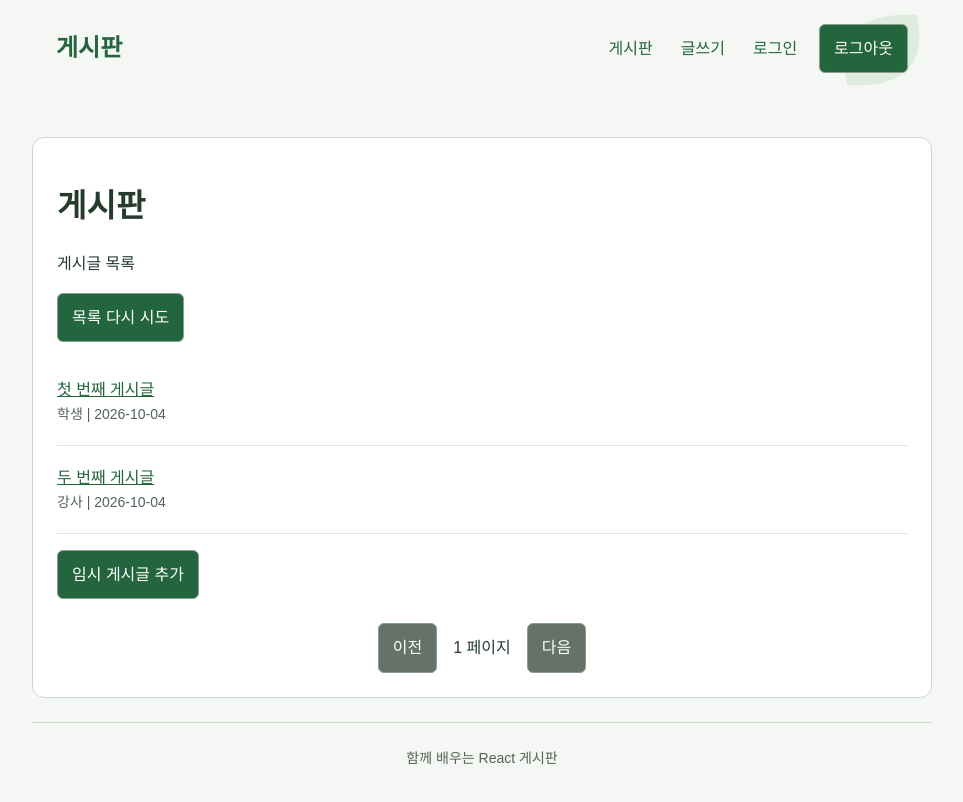
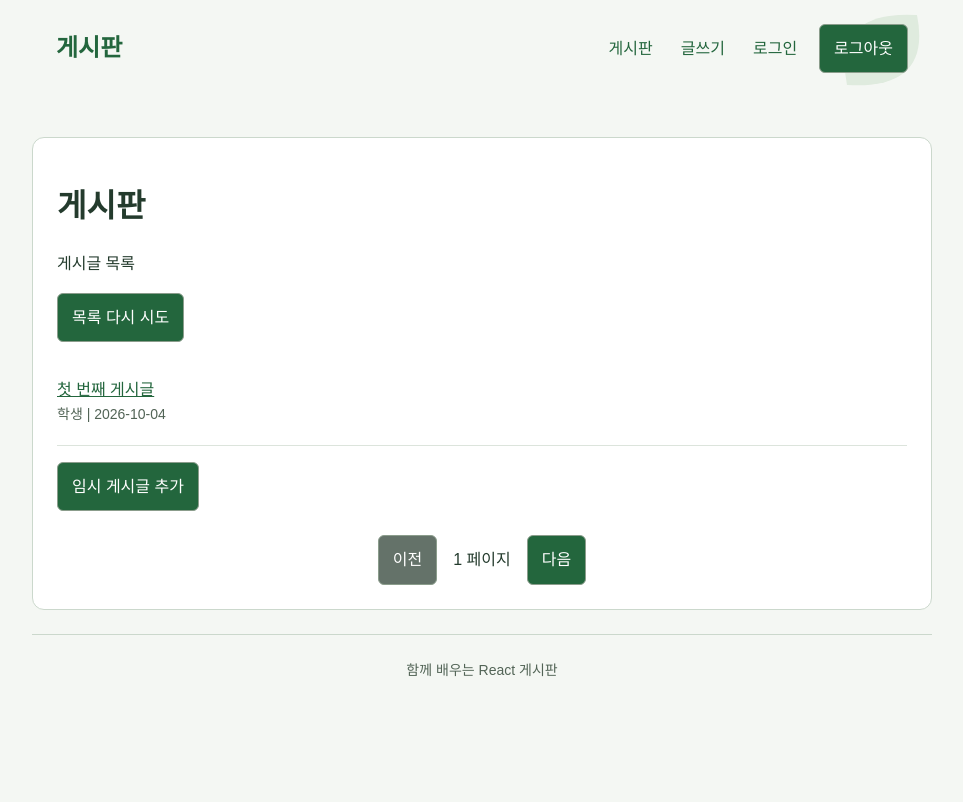
Before and after one commit to teiubese00000-bot/front-react, a React (Vite) app: page / in a window 1280 px wide. Shown: the top 802 px of the page, without its empty margins (158-1121 px from the left). Built offline with nearby package versions, Linux system fonts and the light colour scheme.

Commit message:
URL Query로 샘플 게시글 페이지 이동

```diff
--- a/src/App.jsx
+++ b/src/App.jsx
@@ -9,19 +9,33 @@ import Login from "./components/Login";
 import "./style.css";
 
 export default function App() {
+  const [isLoggedIn, setIsLoggedIn] = useState(false);
+
   const [posts, setPosts] = useState([
-    {id: 1, title: "첫 번째 게시글", authorNickname: "학생", createdDatetime: "2026-10-04", content: "우끼끼"},
-    {id: 2, title: "두 번째 게시글", authorNickname: "강사", createdDatetime: "2026-10-04", content: "바나나"},
+    {
+      id: 1,
+      title: "첫 번째 게시글",
+      authorNickname: "학생",
+      createdDatetime: "2026-10-04",
+      content: "우끼끼",
+    },
+    {
+      id: 2,
+      title: "두 번째 게시글",
+      authorNickname: "강사",
+      createdDatetime: "2026-10-04",
+      content: "바나나",
+    },
   ]);
 
-  function addPracticePost(){
+  function addPracticePost() {
     const id = Date.now();
     setPosts((currentPosts) => [
       {
         id,
         title: `임시 게시글 ${currentPosts.length}`,
         authorNickname: "학생",
-        createdDatetime: "2026-10-04"
+        createdDatetime: "2026-10-04",
       },
       ...currentPosts,
     ]);
@@ -29,22 +43,43 @@ export default function App() {
 
   function savePost(post) {
     setPosts((currentPosts) => [
-      {id:Date.now(), ...post, authorNickname: "학생", createdDatetime: "2026-10-04"},
+      {
+        id: Date.now(),
+        ...post,
+        authorNickname: "학생",
+        createdDatetime: "2026-10-04",
+      },
       ...currentPosts,
     ]);
   }
 
   return (
     <>
-      <BoardHeader />
+      <BoardHeader
+        isLoggedIn={isLoggedIn}
+        onLogout={() => setIsLoggedIn(false)}
+      />
       <Routes>
-        <Route path="/" element={<PostList posts={posts} onAddPracticePost={addPracticePost} />} />
-        <Route path="/posts" element={<PostList posts={posts} onAddPracticePost={addPracticePost} />} />
+        <Route
+          path="/"
+          element={
+            <PostList posts={posts} onAddPracticePost={addPracticePost} />
+          }
+        />
+        <Route
+          path="/posts"
+          element={
+            <PostList posts={posts} onAddPracticePost={addPracticePost} />
+          }
+        />
         <Route path="/posts/new" element={<PostForm onSave={savePost} />} />
-        <Route path="/posts/:postId" element={<PostDetail />} />
-        <Route path="/login" element={<Login />} />
+        <Route path="/posts/:postId" element={<PostDetail posts={posts} />} />
+        <Route
+          path="/login"
+          element={<Login onLogin={() => setIsLoggedIn(true)} />}
+        />
       </Routes>
       <BoardFooter />
     </>
-  )
+  );
 }
--- a/src/components/PostDetail.jsx
+++ b/src/components/PostDetail.jsx
@@ -1,23 +1,37 @@
-import { Link } from "react-router-dom";
+import { Link, useParams } from "react-router-dom";
 
-export default function PostDetail(){
-    return <main>
+export default function PostDetail({ posts }) {
+  const { postId } = useParams();
+  const post = posts.find((item) => String(item.id) === postId);
+
+  return (
+    <main>
       <article>
-            <h1 id="post-title">게시글 상세</h1>
-            <p id="post-meta" className="meta"></p>
-            <p id="post-content"></p>
+        <h1 id="post-title">{post?.title || "게시글을 불러올 수 없습니다"}</h1>
+        <p id="post-meta" className="meta">
+          {post && `${post.authorNickname} | ${post.createdDatetime || ""}`}
+        </p>
+        <p id="post-content">{post?.content}</p>
         <p id="post-message" role="status"></p>
       </article>
       <Link to="/posts">목록으로</Link>
+      {post && (
         <section id="comments-section" aria-labelledby="comments-title">
           <h2 id="comments-title">댓글</h2>
           <p id="comments-message" role="status"></p>
           <ul id="comment-list"></ul>
           <form id="comment-form">
             <label htmlFor="comment-content">댓글 내용</label>
-                <textarea id="comment-content" name="content" required maxLength="255"></textarea>
+            <textarea
+              id="comment-content"
+              name="content"
+              required
+              maxLength="255"
+            ></textarea>
             <button type="submit">댓글 등록</button>
           </form>
         </section>
+      )}
     </main>
+  );
 }
--- a/src/components/PostList.jsx
+++ b/src/components/PostList.jsx
@@ -1,26 +1,59 @@
+import { useSearchParams } from "react-router-dom";
 import PostItem from "./PostItem.jsx";
 
-export default function PostList({posts, onAddPracticePost}){
-    return <main>
+export default function PostList({ posts, onAddPracticePost }) {
+  const [searchParams, setSearchParams] = useSearchParams();
+  const totalPages = Math.max(1, posts.length);
+  const requestedPage = Number(searchParams.get("page"));
+  let page = 1;
+  if (Number.isSafeInteger(requestedPage) && requestedPage > 0) {
+    page = Math.min(requestedPage, totalPages);
+  }
+
+  return (
+    <main>
       <h1>게시판</h1>
-        <p id="list-message" role="status">게시글 목록</p>
-        <button id="retry-list" type="button">목록 다시 시도</button>
+      <p id="list-message" role="status">
+        게시글 목록
+      </p>
+      <button id="retry-list" type="button">
+        목록 다시 시도
+      </button>
 
-        <PostListItem posts={posts} />
-        <button type="button" onClick={onAddPracticePost}>임시 게시글 추가</button>
+      <PostListItem posts={posts.slice(page - 1, page)} />
+      <button type="button" onClick={onAddPracticePost}>
+        임시 게시글 추가
+      </button>
 
       <div className="pagination" aria-label="페이지 이동">
-          <button id="previous-page" type="button" disabled>이전</button>
+        <button
+          id="previous-page"
+          type="button"
+          disabled={page === 1}
+          onClick={() => setSearchParams({ page: String(page - 1) })}
+        >
+          이전
+        </button>
         <span id="page-number">1 페이지</span>
-          <button id="next-page" type="button" disabled>다음</button>
+        <button
+          id="next-page"
+          type="button"
+          disabled={page >= totalPages}
+          onClick={() => setSearchParams({ page: String(page + 1) })}
+        >
+          다음
+        </button>
       </div>
     </main>
+  );
 }
 
-function PostListItem({posts}){
-    return(
+function PostListItem({ posts }) {
+  return (
     <ul id="post-list" className="post-list">
-          {posts.map((post) => <PostItem key={post.id} post={post} />)}
+      {posts.length === 0
+        ? "아직 게시글이 없습니다"
+        : posts.map((post) => <PostItem key={post.id} post={post} />)}
     </ul>
   );
 }
```
Lines whose indentation alone changed are shown as unchanged.
